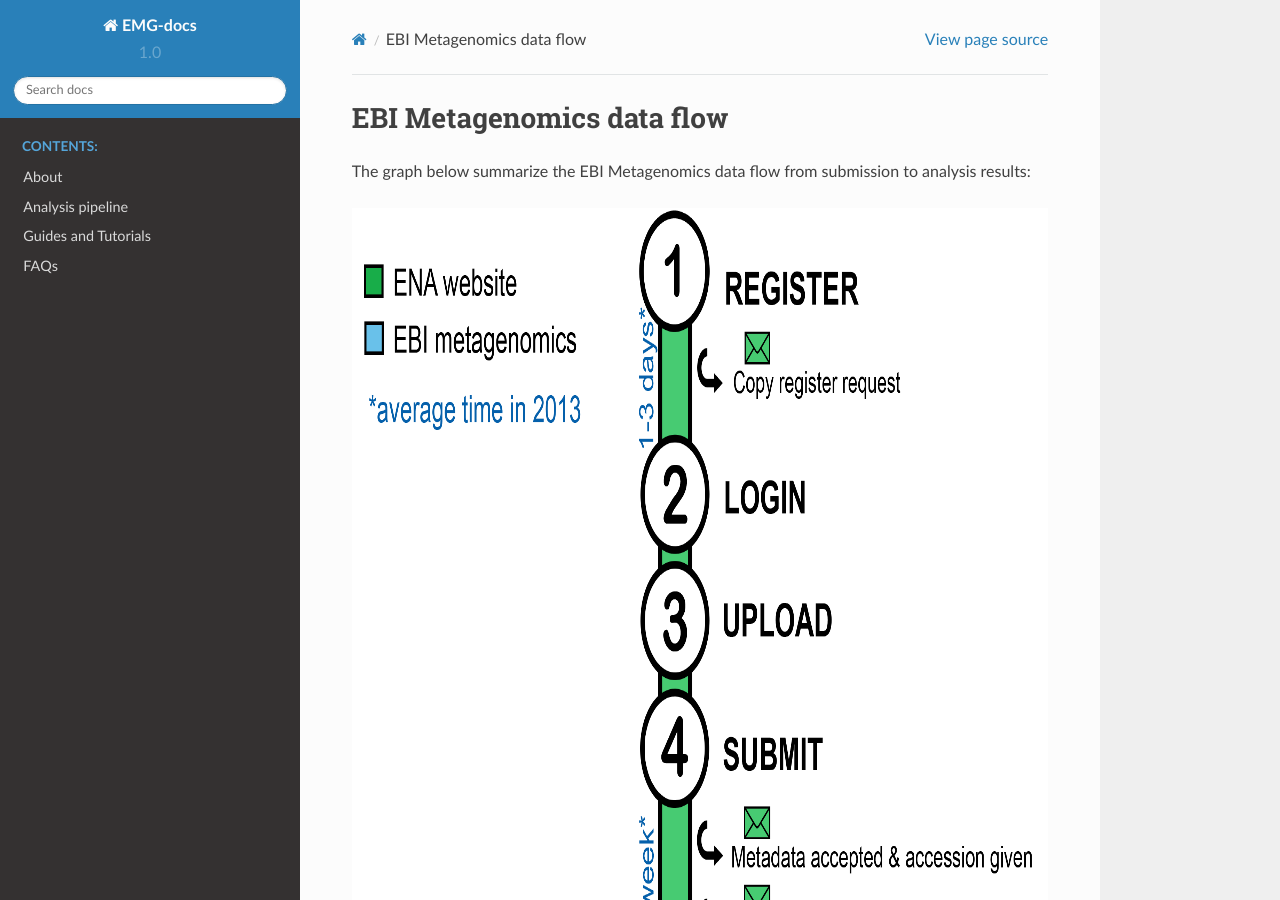
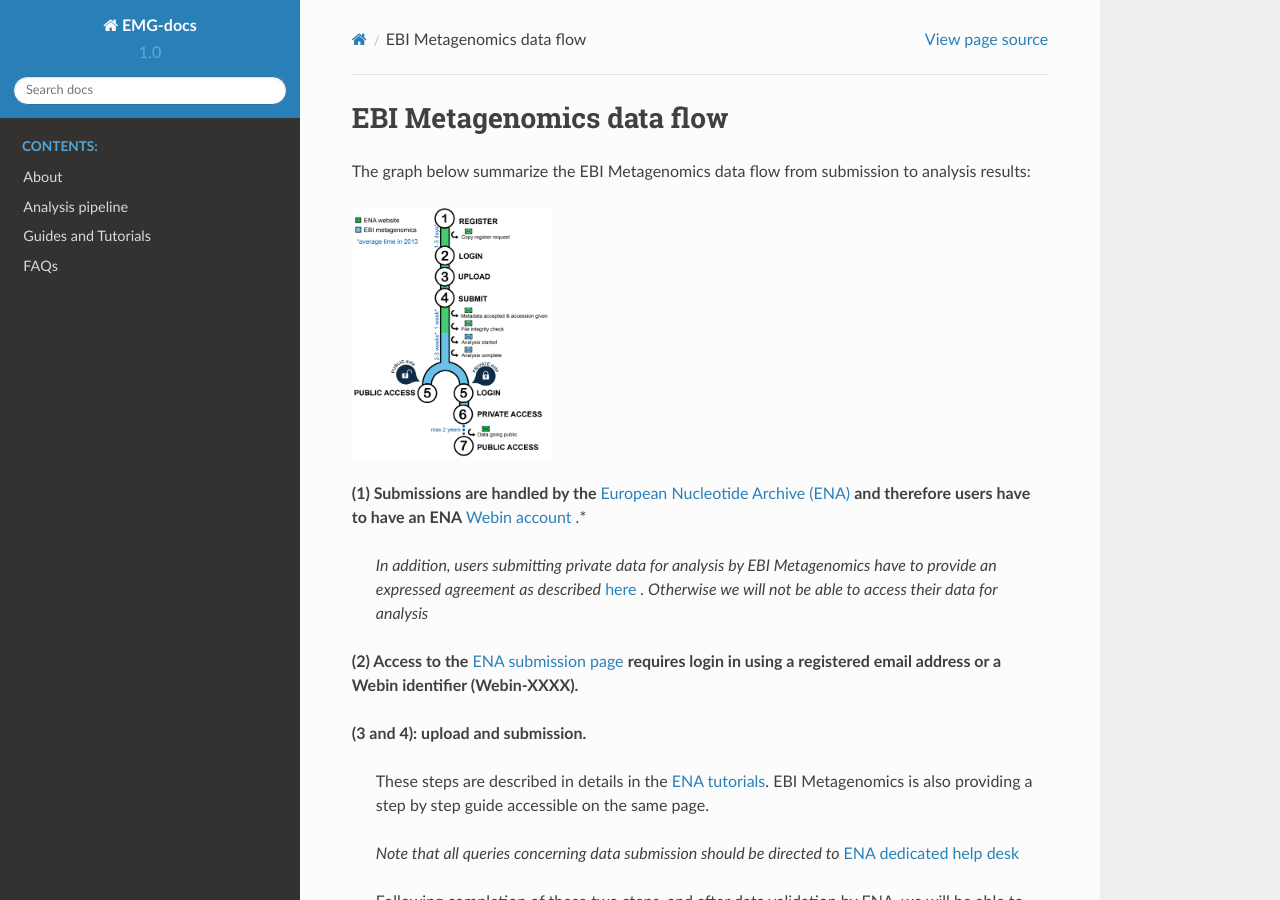
Before and after one commit to EBI-Metagenomics/EMG-docs, a Sphinx documentation site: the page built from docs/dataflow.rst, in a window 1280 px wide and 900 px high. Built offline with Sphinx 7.4.7 and the Read the Docs theme 2.0.0, drawn with Linux system fonts in a browser that asks for light colours.

Commit message:
Update dataflow.rst

```diff
--- a/docs/dataflow.rst
+++ b/docs/dataflow.rst
@@ -5,7 +5,7 @@
 The graph below summarize the EBI Metagenomics data flow from submission to analysis results:
 
 .. image:: images/submit_graph_08_web031.png
-   :scale: 60
+   :scale: 10
 
 **(1) Submissions are handled by the** `European Nucleotide Archive (ENA) <http://www.ebi.ac.uk/ena/>`_ **and therefore users have to have an ENA** `Webin account <https://www.ebi.ac.uk/ena/submit/sra/#registration>`_ .*
 
```
